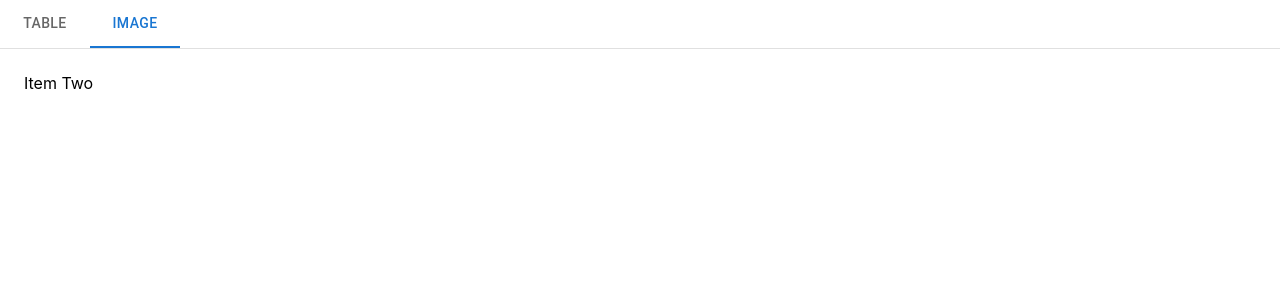
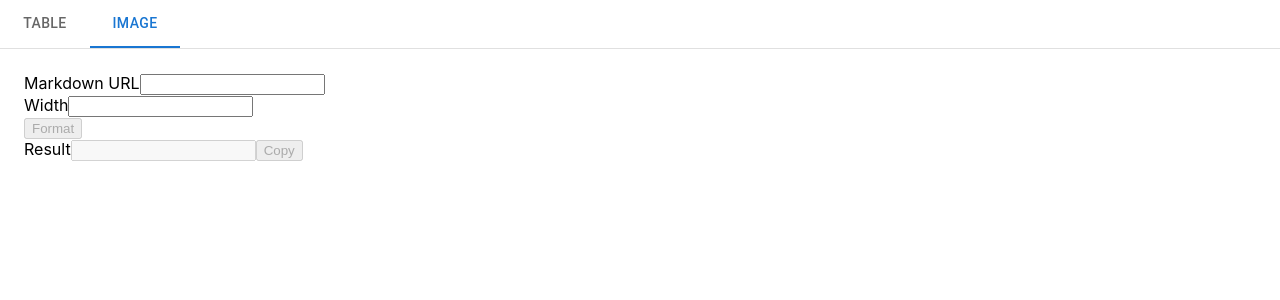
Before and after one commit to hungnh103/markdown_customizer, a React (Create React App) app: page / in a window 1280 px wide. Both pictures are taken after a click on the tab "IMAGE". Shown: the top 300 px of the page. Built offline with nearby package versions, Linux system fonts and the light colour scheme.

Commit message:
feat: implement image url formatter

```diff
--- a/src/App.js
+++ b/src/App.js
@@ -6,6 +6,7 @@ import Box from '@mui/material/Box';
 
 import TabPanel from 'lib/TabPanel'
 import TableFormatter from 'containers/TableFormatter'
+import ImageFormatter from 'containers/ImageFormatter'
 
 function a11yProps(index) {
   return {
@@ -34,7 +35,7 @@ function App() {
         <TableFormatter />
       </TabPanel>
       <TabPanel value={value} index={1}>
-        Item Two
+        <ImageFormatter />
       </TabPanel>
     </Box>
   );
--- /dev/null
+++ b/src/containers/ImageFormatter.js
@@ -0,0 +1,59 @@
+import { useState } from 'react'
+
+const ImageFormatter = () => {
+  const [rawUrl, setRawUrl] = useState('')
+  const [imageWidth, setImageWidth] = useState('')
+  const [formattedImageTag, setFormattedImageTag] = useState('')
+
+  const handleInputUrl = (e) => {
+    setRawUrl(e.target.value)
+  }
+
+  const handleInputWidth = (e) => {
+    setImageWidth(e.target.value)
+  }
+
+  const formatUrl = (e) => {
+    e.preventDefault()
+
+    const imgSrc = rawUrl.match(/\((.+)\)/)[1]
+    const imgTag = `<img src='${imgSrc}' alt='screenshot' ${imageWidth && `width=${imageWidth}`} />`
+    setFormattedImageTag(imgTag)
+  }
+
+  const handleCopy = () => {
+    navigator.clipboard.writeText(formattedImageTag)
+  }
+
+  return (
+    <div>
+      <form onSubmit={formatUrl}>
+        <div>
+          <label>
+            Markdown URL
+            <input type="text" value={rawUrl} onChange={handleInputUrl} />
+          </label>
+        </div>
+
+        <div>
+          <label>
+            Width
+            <input type="number" value={imageWidth} onChange={handleInputWidth} />
+          </label>
+        </div>
+
+        <input type="submit" value='Format' disabled={rawUrl.length === 0} />
+      </form>
+
+      <div>
+        Result
+        <input type="text" disabled value={formattedImageTag} />
+        <button disabled={formattedImageTag.length === 0} onClick={handleCopy}>
+          Copy
+        </button>
+      </div>
+    </div>
+  )
+}
+
+export default ImageFormatter
--- a/src/containers/TableFormatter.js
+++ b/src/containers/TableFormatter.js
@@ -58,7 +58,7 @@ const TableFormatter = () => {
       <br />
 
       <div>
-        Output
+        Result
         <textarea value={formattedData} disabled cols={50} rows={10}></textarea>
         <button disabled={formattedData.length === 0} onClick={handleCopy}>Copy</button>
       </div>
```
